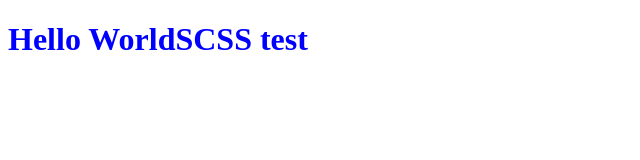
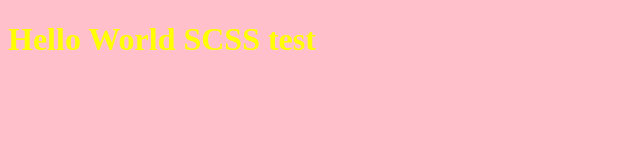
Before and after one commit to mondai40/SASSPractice, a website: page index.html in a window 1280 px wide. Shown: the whole page, without its empty margins (0-640 px from the left). Drawn offline with Linux system fonts and the light colour scheme.

Commit message:
test scss working

```diff
--- a/index.html
+++ b/index.html
@@ -8,6 +8,6 @@
     <title>Document</title>
 </head>
 <body>
-    <h1>Hello World<span class="example">SCSS test</span></h1>
+    <h1>Hello World SCSS test</h1>
 </body>
 </html>
--- a/scss/style.scss
+++ b/scss/style.scss
@@ -1,14 +1,6 @@
-@import "variables";
-
-h1 {
-    @include color(blue);
-    // color:  $red;
-    .example {
-        &:hover {
-            color: yellow;
-        }
-        &:active {
-            color: red;
-        }
+body {
+    background-color: pink;
+    h1 {
+        color: yellow;
     }
 }
```
Also changed, not shown: css/style.css, 1 other file.
